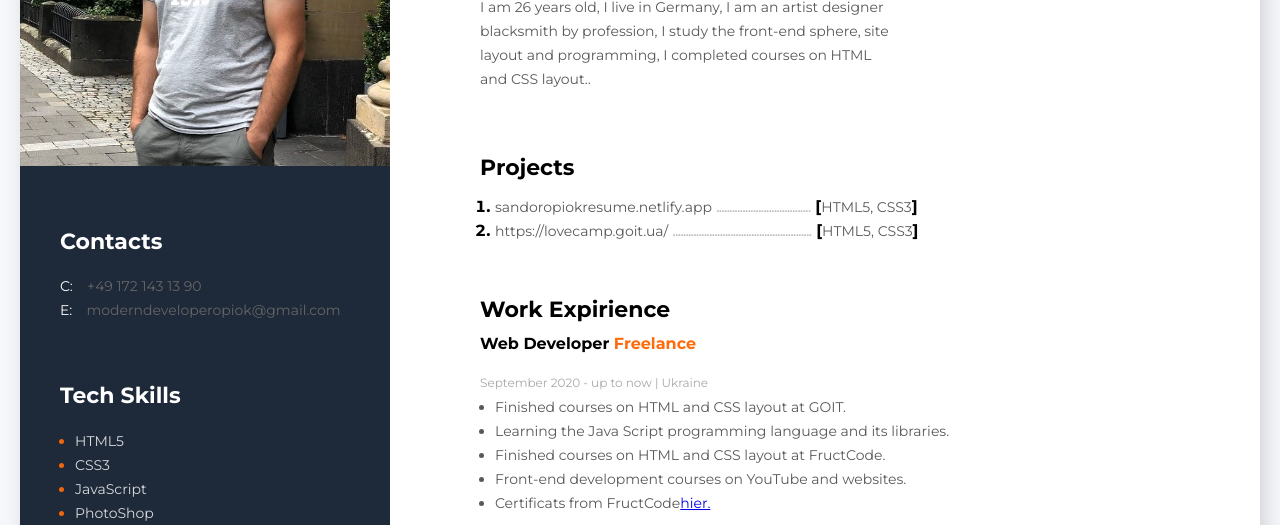
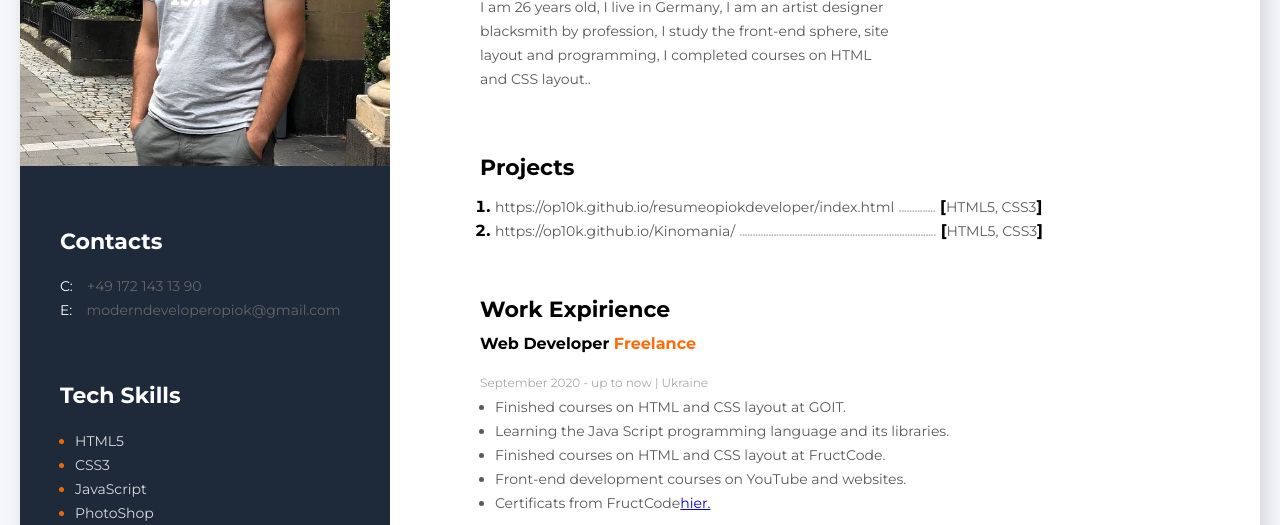
Before and after one commit to op10k/resumeopiokdeveloper, a plain HTML site: page index.html in a window 1280 px wide. Shown: the part 268-793 px from the top of the page. Drawn offline with Linux system fonts and the light colour scheme.

Commit message:
Add files via upload

```diff
--- a/index.html
+++ b/index.html
@@ -74,13 +74,13 @@
                 </ol> -->
                 <ol>
                     <li class="projectsitem">
-                        <a class="projectslink" href="sandoropiokresume.netlify.app">sandoropiokresume.netlify.app</a>
-                        <span class="dots">....................................</span>
+                        <a class="projectslink" href="https://op10k.github.io/resumeopiokdeveloper/index.html">https://op10k.github.io/resumeopiokdeveloper/index.html</a>
+                        <span class="dots">..............</span>
                         <span><b>[</b><span class="projectslink">HTML5, CSS3</span><b>]</b></span>
                     </li>
                     <li class="projectsitem">
-                        <a class="projectslink" href="https://lovecamp.goit.ua/">https://lovecamp.goit.ua/</a>
-                        <span class="dots">.....................................................</span>
+                        <a class="projectslink" href="https://op10k.github.io/Kinomania/">https://op10k.github.io/Kinomania/</a>
+                        <span class="dots">...........................................................................</span>
                         <span><b>[</b><span class="projectslink">HTML5, CSS3</span><b>]</b></span>
                     </li>
                 </ol>
```
